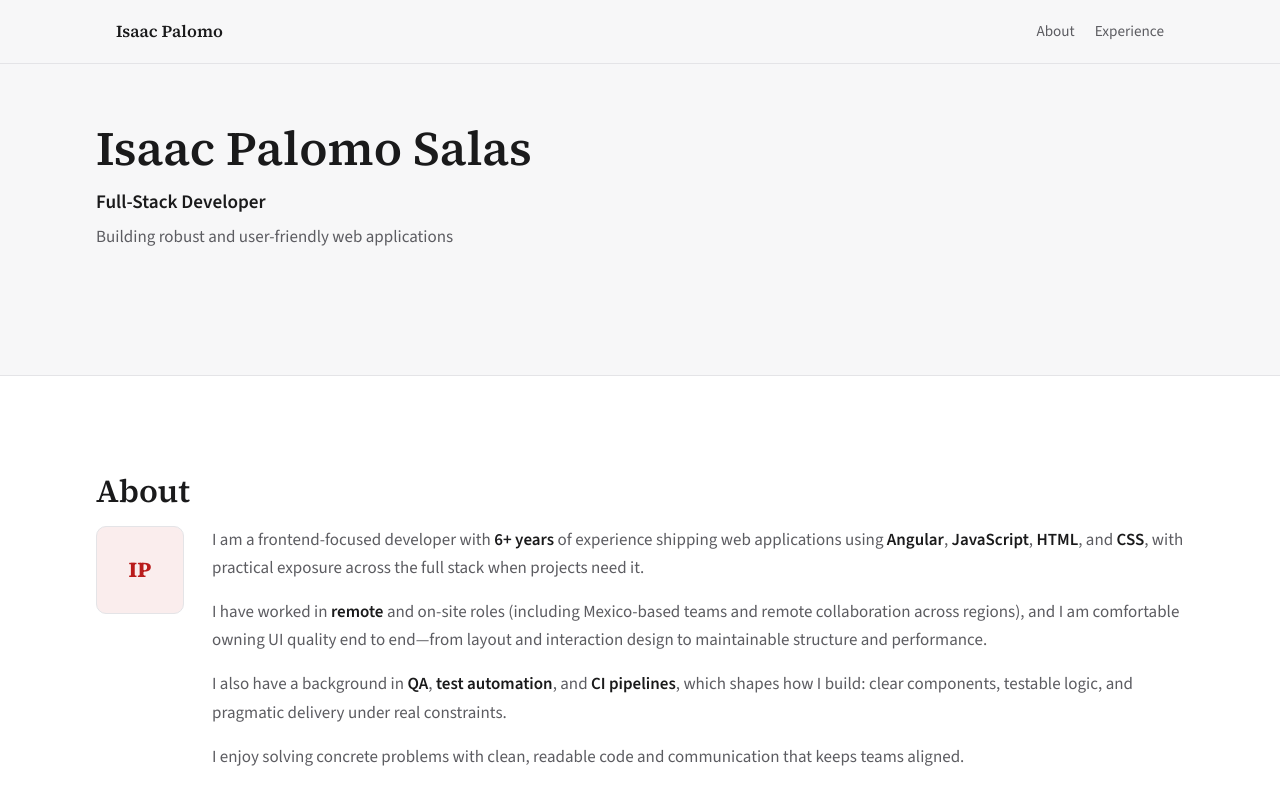
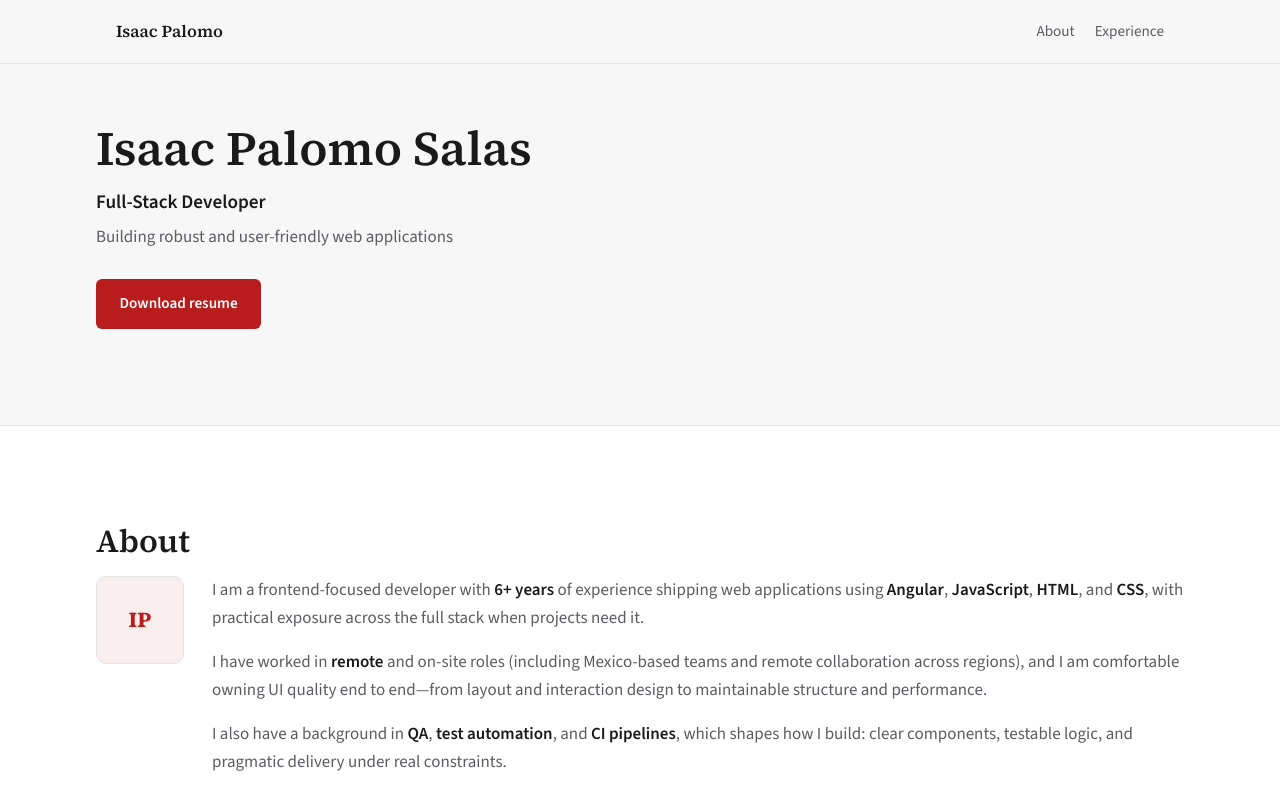
Before and after one commit to isaacpalomo/web-portfolio, an Angular app in the folder frontend/: page / in a window 1280 px wide. Shown: the top 796 px of the page. Built offline with nearby package versions, Linux system fonts and the light colour scheme.

Commit message:
feat: adds download resume button

```diff
--- a/frontend/src/app/app.component.ts
+++ b/frontend/src/app/app.component.ts
@@ -14,7 +14,7 @@ export class AppComponent {
   /** Replace with your public URLs and email before publishing. */
   linkedinUrl = 'https://www.linkedin.com/in/your-profile';
   githubUrl = 'https://github.com/your-username';
-  resumePdfPath = 'assets/resume.pdf';
+  resumePdfPath = '/assets/Isaac-Palomo-Salas-Resume.pdf';
   contactEmail = 'your.email@example.com';
 
   experiences: Experience[] = [
--- a/frontend/src/app/sections/hero-section/hero-section.component.html
+++ b/frontend/src/app/sections/hero-section/hero-section.component.html
@@ -3,5 +3,10 @@
     <h1 id="hero-heading">{{ brandName }}</h1>
     <p class="hero__role">{{ role }}</p>
     <p class="hero__tagline">{{ tagline }}</p>
+    <div class="hero__actions">
+      <a class="btn btn--primary" [href]="resumePdfPath" download
+        >Download resume</a
+      >
+    </div>
   </div>
 </section>
```
Also changed, not shown: frontend/src/app/sections/hero-section/hero-section.component.ts (+8 -8 lines), 2 other files (tests, documents, lock files or other folders).
